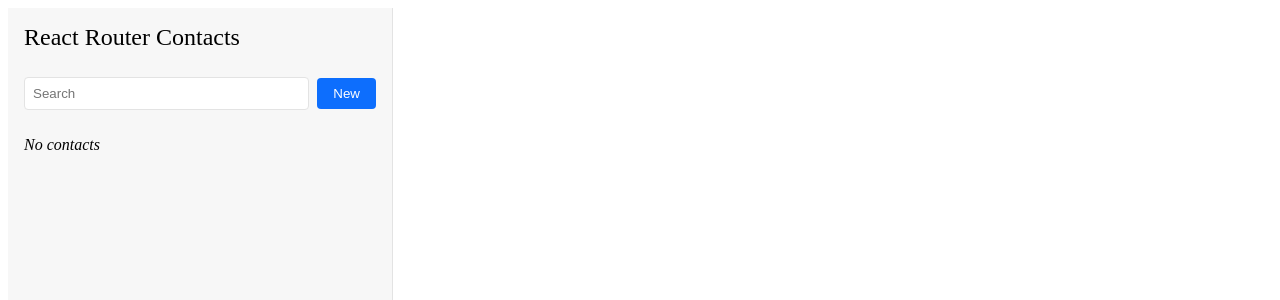
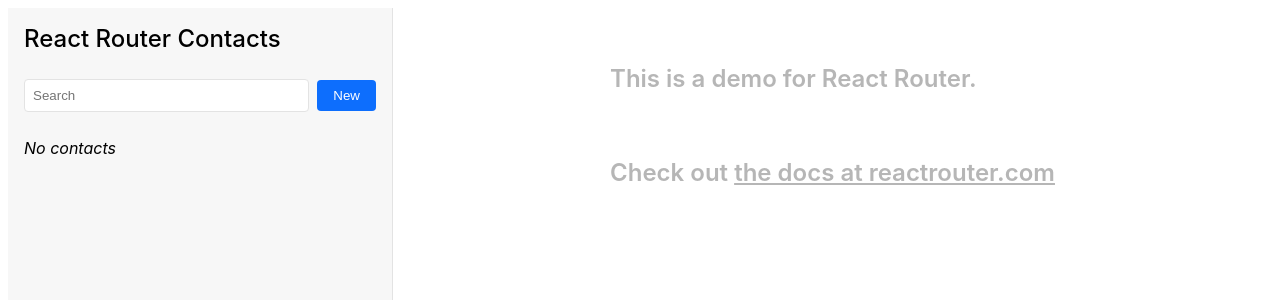
Before and after one commit to Hristiyan-Petrov/perosnal-projects, a React (Vite) app in the folder react-router-dom-tutorial/: page / in a window 1280 px wide. Shown: the top 300 px of the page. Built offline with nearby package versions, Linux system fonts and the light colour scheme.

Commit message:
Add index route

```diff
--- a/react-router-dom-tutorial/src/indexClaude.css
+++ b/react-router-dom-tutorial/src/indexClaude.css
@@ -1,5 +1,6 @@
 /* Main layout */
 #root {
+    font-family: Inter, system-ui, Avenir, Helvetica, Arial, sans-serif;
     max-width: 1280px;
     margin: 0 auto;
     display: flex;
@@ -317,3 +318,20 @@
         transform: rotate(360deg);
     }
 }
+
+#zero-state {
+    color:  #b6b6b6;
+    font-size: 1.5rem;
+    font-weight:600;
+    display: flex;
+    margin: 0 auto;
+    flex-direction: column;
+    flex-wrap: wrap;
+    height: 20%;
+    align-content: center;
+    justify-content: space-between
+}
+
+#zero-state a {
+    color:  #b6b6b6;
+}
--- a/react-router-dom-tutorial/src/main.jsx
+++ b/react-router-dom-tutorial/src/main.jsx
@@ -15,6 +15,7 @@
     action as editAction
 } from './routes/edit.jsx'
 import { action as destroyAction } from './routes/destroy.jsx'
+import Index from './routes/index.jsx'
 
 const router = createBrowserRouter([
     {
@@ -24,6 +25,10 @@
         loader: rootLoader,
         action: rootAction,
         children: [
+            {
+                index: true,
+                element: <Index />
+            },
             {
                 path: 'contacts/:contactId',
                 element: <Contact />,
--- /dev/null
+++ b/react-router-dom-tutorial/src/routes/index.jsx
@@ -0,0 +1,16 @@
+export default function Index() {
+    return (
+        <div id="zero-state">
+            <p>
+                This is a demo for React Router.
+                <br />
+            </p>
+            <div>
+                Check out{" "}
+                <a href="https://reactrouter.com">
+                    the docs at reactrouter.com
+                </a>
+            </div>
+        </div>
+    );
+}
```
